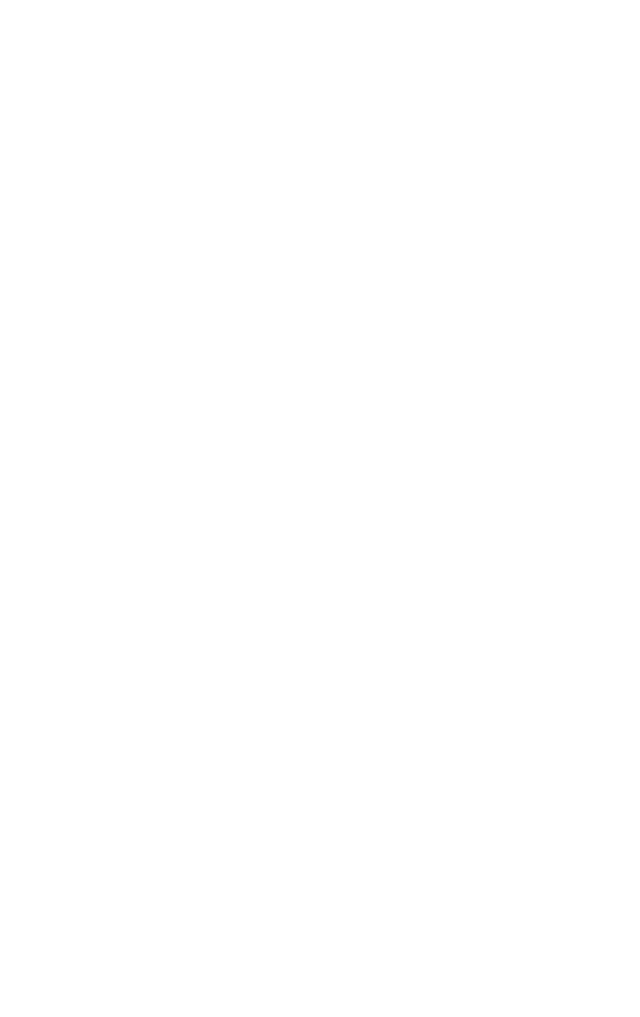
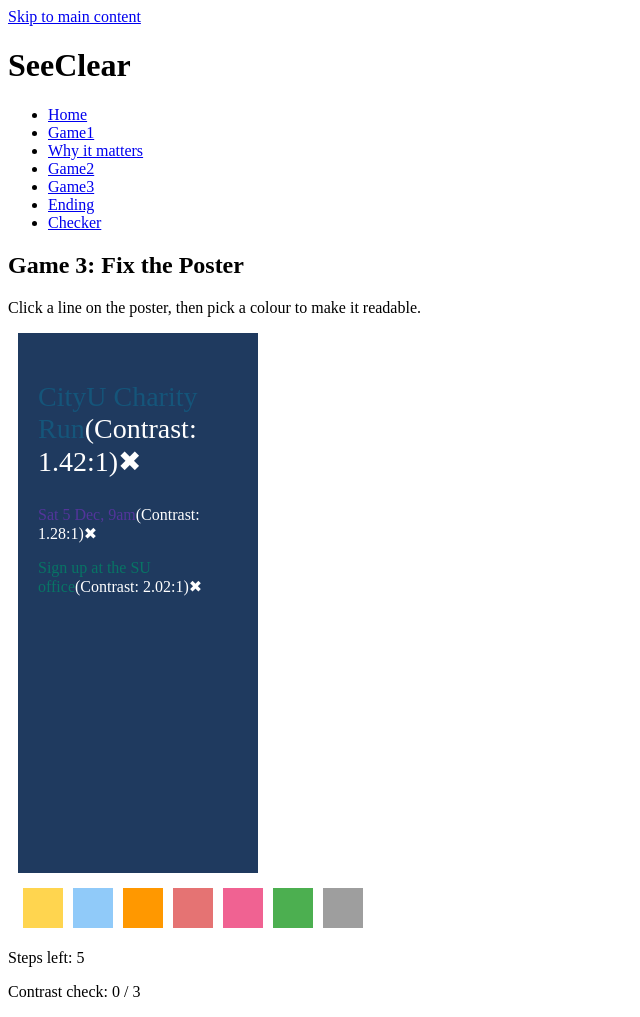
Before and after one commit to trizol5/seeclear, a plain HTML site: page game3.html in a window 1280 px wide. Shown: the whole page, without its empty margins (0-640 px from the left). Before the commit the page ends 800 px from the top, so only its background shows below. Drawn offline with Linux system fonts and the light colour scheme.

Commit message:
Add game 3 poster fix

```diff
--- a/css/style.css
+++ b/css/style.css
@@ -28,3 +28,27 @@
     padding: 10px;
     font-size: 20px;
 }
+
+#poster {
+    width: 200px;
+    min-height: 500px;
+    margin: 10px;
+    padding: 20px;
+}
+
+#palette {
+    margin: 10px;
+}
+
+#palette .button{
+    width: 40px;
+    height: 40px;
+    margin: 5px;
+    border: none;
+    cursor: pointer;
+}
+#poster .selected{
+    background-color: transparent;
+    outline: 3px dashed white;
+    outline-color: transparent;
+}
--- a/game3.html
+++ b/game3.html
@@ -0,0 +1,42 @@
+<!DOCTYPE html>
+<html lang="en">
+
+<head>
+    <meta name="viewport" content="width=device-width, initial-scale=1.0">
+    <meta charset="UTF-8">
+    <title>Game3 - SeeClear</title>
+    <link rel="stylesheet" href="css/style.css">
+</head>
+
+<body>
+    <a class="" href="#main">Skip to main content</a>
+    <header class="site-header">
+        <h1>SeeClear</h1>
+        <nav class="site-nav">
+            <ul class="nav-links">
+                <li><a href="index.html">Home</a></li>
+                <li><a href="game1.html">Game1</a></li>
+                <li><a href="background.html">Why it matters</a></li>
+                <li><a href="game2.html">Game2</a></li>
+                <li><a href="game3.html">Game3</a></li>
+                <li><a href="ending.html">Ending</a></li>
+                <li><a href="checker.html">Checker</a></li>
+            </ul>
+        </nav>
+    </header>
+    <main id="main">
+        <h2>Game 3: Fix the Poster</h2>
+        <p>Click a line on the poster, then pick a colour to make it readable.</p>
+        <div id="poster"></div>
+        <div id="palette"></div>
+        <p id="steps"></p>
+        <p id="progress"></p>
+        <p id="result"></p>
+        <div hidden id="next-block"><a href="ending.html">Next</a></div>
+        <div hidden id="retry"><a href="game3.html">Retry</a></div>
+    </main>
+    <script src="js/color.js"></script>
+    <script src="js/game3.js"></script>
+</body>
+
+</html>
--- /dev/null
+++ b/js/game3.js
@@ -0,0 +1,113 @@
+console.log("game3.js loaded");
+const posterBackground = "#1f3a5f";
+const lines = [{ text: "CityU Charity Run", color: "#15557a", large: true },
+{ text: "Sat 5 Dec, 9am", color: "#53359b", large: false },
+{ text: "Sign up at the SU office", color: "#087465", large: false },
+];
+const palette = ["#ffd54f", "#90caf9", "#ff9800", "#e57373", "#f06292", "#4caf50", "#9e9e9e"];
+let selected = null;
+let stepsleft = 5;
+const paletteElement = document.getElementById("palette");
+const poster = document.getElementById("poster");
+const stepsLeftElement = document.getElementById("steps");
+const result = document.getElementById("result");
+const progress = document.getElementById("progress");
+const nextBlock = document.getElementById("next-block");
+const retryBlock = document.getElementById("retry");
+poster.style.backgroundColor = posterBackground;
+for (let i = 0; i < lines.length; i++) {
+    const p = document.createElement("p");
+    p.textContent = lines[i].text;
+    if (lines[i].large) {
+        p.style.fontSize = "28px";
+    }
+    if (lines[i].color) {
+        p.style.color = lines[i].color;
+    }
+    p.dataset.index = i;
+    p.addEventListener("click", function () {
+        if (selected) {
+            selected.classList.remove("selected");
+        }
+        selected = this;
+        selected.classList.add("selected");
+    });
+
+    poster.appendChild(p);
+}
+for (let i = 0; i < palette.length; i++) {
+    const button = document.createElement("button");
+    button.style.backgroundColor = palette[i];
+    button.dataset.color = palette[i];
+    button.classList.add("button");
+    button.setAttribute("aria-label", `Color ${palette[i]}`);
+    button.title = `Color ${palette[i]}`;
+    paletteElement.appendChild(button);
+    button.addEventListener("click", function () {
+        if (selected) {
+            result.textContent = "";
+            if (stepsleft <= 0) {
+                result.textContent = "No steps left.";
+                return;
+            }
+            selected.style.color = this.dataset.color;
+            lines[selected.dataset.index].color = this.dataset.color;
+            stepsleft--;
+            showSteps();
+            update();
+        } else {
+            result.textContent = "Please select a text line first.";
+            return;
+        }
+    });
+}
+function showSteps() {
+    stepsLeftElement.textContent = `Steps left: ${stepsleft}`;
+}
+function disablePalette() {
+    for (let i = 0; i < palette.length; i++) {
+        const button = paletteElement.children[i];
+        button.disabled = true;
+    }
+}
+function update() {
+    let count = 0;
+    for (let i = 0; i < lines.length; i++) {
+        const p = poster.children[i];
+        p.textContent = lines[i].text;
+        const ratioValue = Math.floor(contrast(lines[i].color, posterBackground) * 100) / 100;
+        const targetRatio = lines[i].large ? 3 : 4.5;
+        if (ratioValue >= targetRatio) {
+            const span = document.createElement("span");
+            span.textContent = `(Contrast: ${ratioValue}:1)✔`;
+            span.style.color = "#ffffff";
+            p.appendChild(span);
+            count++;
+        } else {
+            const span = document.createElement("span");
+            span.style.color = "#ffffff";
+            span.textContent = `(Contrast: ${ratioValue}:1)✖`;
+            p.appendChild(span);
+        }
+    }
+    progress.textContent = `Contrast check: ${count} / ${lines.length}`;
+    if (count === lines.length) {
+        result.textContent = "All lines passed the contrast check!";
+        nextBlock.hidden = false;
+        disablePalette();
+        const score = Math.round((count / lines.length) * 100);
+        localStorage.setItem("game3", score);
+    } else {
+        result.textContent = "";
+    }
+    if (stepsleft <= 0 && count < lines.length) {
+        result.textContent = "No steps left. You did not pass the contrast check.";
+        disablePalette();
+        retryBlock.hidden = false;
+        const score = Math.round((count / lines.length) * 100);
+        localStorage.setItem("game3", score);
+    }
+
+}
+showSteps();
+update();
```
Also changed, not shown: game2.html (+1 -1 lines), js/game2.js (+11 -3 lines).
